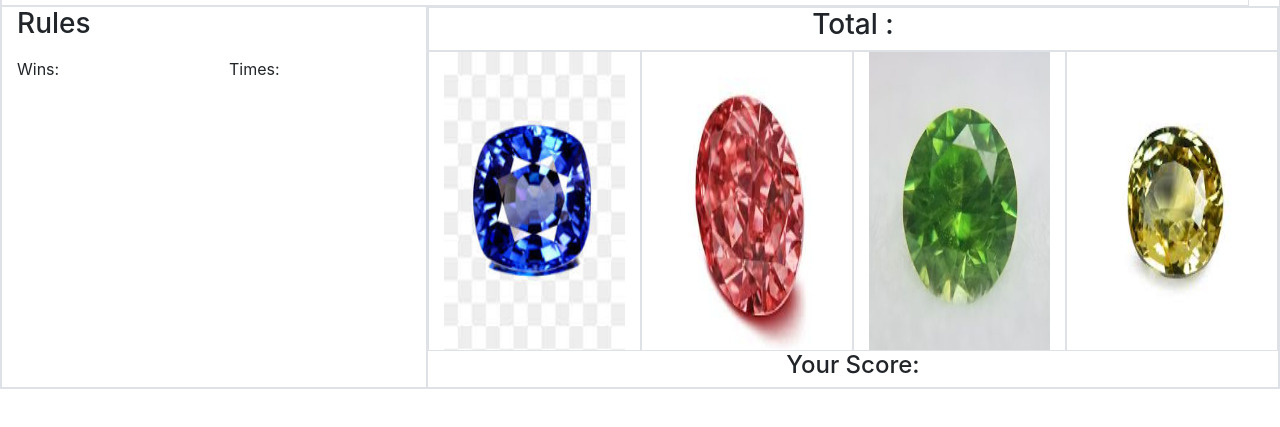
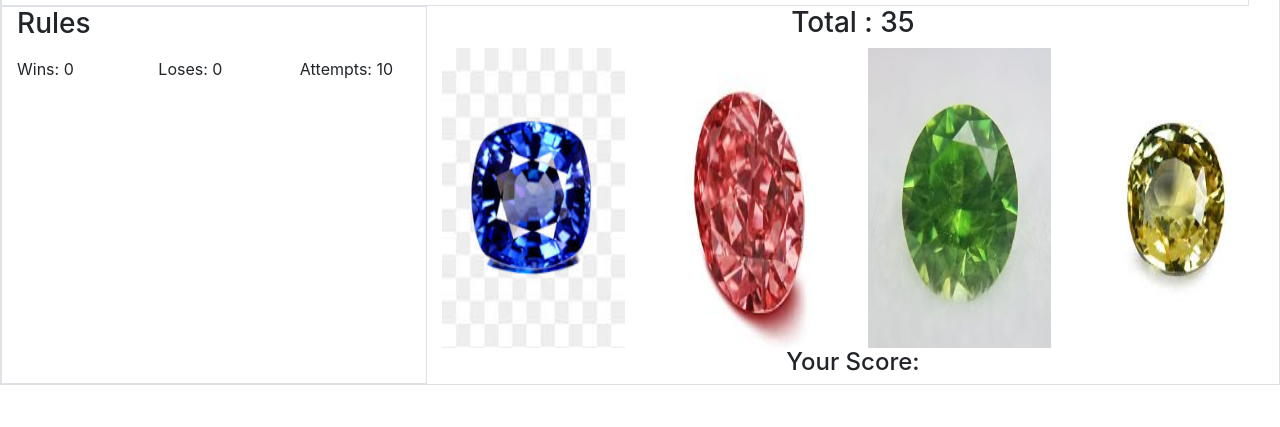
Before and after one commit to Esther12/CrystalsCollectorGame, a plain HTML site: page index.html in a window 1280 px wide. Shown: the part 53-480 px from the top of the page. Drawn offline with nearby package versions, Linux system fonts and the light colour scheme.

```diff
--- a/assets/js/game.js
+++ b/assets/js/game.js
@@ -2,9 +2,11 @@
 var total = 0;
 var win = 0;
 var score = 0;
+var lose = 0;
 var valueOfTheDim  = [];
 
 $(document).ready(function(){
+    debugger;
     gameStart();
     $("#img1").on("click",function(){
         let dimValue = valueOfTheDim[0];
@@ -13,17 +15,17 @@
     });
     $("#img2").on("click",function(){
         let dimValue = valueOfTheDim[1];
-        console.log(dimValue);
+       // console.log(dimValue);
         scoreAndCount(dimValue);
     });
     $("#img3").on("click",function(){
         let dimValue = valueOfTheDim[2];
-        console.log(dimValue);
+        //console.log(dimValue);
         scoreAndCount(dimValue);
     });
     $("#img4").on("click",function(){
         let dimValue = valueOfTheDim[3];
-        console.log(dimValue);
+        //console.log(dimValue);
         scoreAndCount(dimValue);
     });
 });
@@ -35,22 +37,29 @@
 
 function scoreAndCount(x){
     total += x;
-    console.log(total);
+    $("#Mysum").text(total);
+   // console.log(total);
     if ( total == aim){
         win ++;
+
+        $('#Wins').text(win);
+
         gameNext();
         total = 0;
     }
     if (total > aim){
         score --;
+        lose ++;
+        $('#Times').text(score);
+        $('#Loses').text(lose);
         if(score <= 0){
             gameStart();
         }
         total = 0;
     }
-    console.log("total " + total);
-    console.log("Win " + win);
-    console.log("Score " + score);
+    // console.log("total " + total);
+    // console.log("Win " + win);
+     console.log("Score " + score);
 
 }
 
@@ -59,7 +68,8 @@
         valueOfTheDim.push(randomInt(1,12))
     }
     aim = randomInt(19,120);
-    console.log("Head " + aim);
+    $("#Goalnum").text(aim);
+    //console.log("Head " + aim);
 
 }
 function gameStart(){
--- a/index.html
+++ b/index.html
@@ -21,26 +21,30 @@
                             <h3>Rules</h3>
                             <p></p>
                             <div class="row">
-                                <div class="col-6">
-                                    <p>Wins: <span id="Wins"></span></p>
+                                <div class="col-4">
+                                        <p>Wins: <span id="Wins">0</span></p>
                                 </div>
-                                <div class="col-6">
-                                    <p>Times: <span id="Times"></span></p>
+
+                                <div class="col-4">
+                                        <p>Loses: <span id="Loses">0</span></p>
+                                </div>
+                                <div class="col-4">
+                                        <p>Attempts: <span id="Times">10</span></p>
                                 </div>
                             </div>
                     </div>
-                    <div class="col-8 border">
-                            <div class="row justify-content-center border">
-                                <h3 class="col-12 text-center">Total : </h3>
+                    <div class="col-8 ">
+                            <div class="row justify-content-center ">
+                                <h3 class="col-12 text-center">Total : <span id="Goalnum"></span></h3>
                             </div>
                             <div class="row">
-                                <img id = "img1" class="col-3 border" src="assets/images/img1.jpeg" alt="Dim1" >
-                                <img id = "img2" class="col-3 border" src="assets/images/img2.jpeg" alt="Dim1" >
-                                <img id = "img3" class="col-3 border" src="assets/images/img3.jpg" alt="Dim1" >
-                                <img id = "img4" class="col-3 border" src="assets/images/img4.jpeg" alt="Dim1">
+                                <img id = "img1" class="col-3 " src="assets/images/img1.jpeg" alt="Dim1" >
+                                <img id = "img2" class="col-3 " src="assets/images/img2.jpeg" alt="Dim1" >
+                                <img id = "img3" class="col-3" src="assets/images/img3.jpg" alt="Dim1" >
+                                <img id = "img4" class="col-3 " src="assets/images/img4.jpeg" alt="Dim1">
                             </div>
                             <div class="text-center">
-                                <h4> Your Score: </h4>
+                                <h4> Your Score: <span id= "Mysum"></span></h4>
                             </div>
                     </div>
             </div>
```
